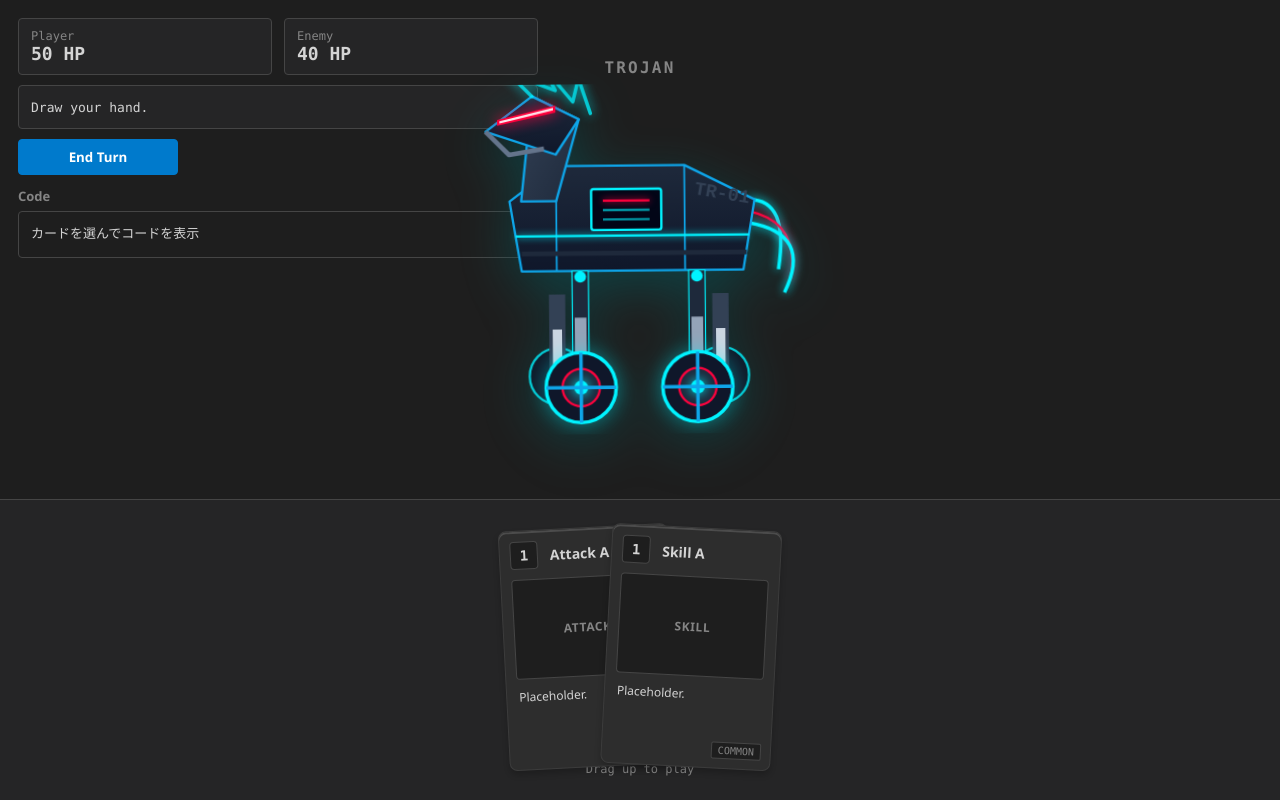
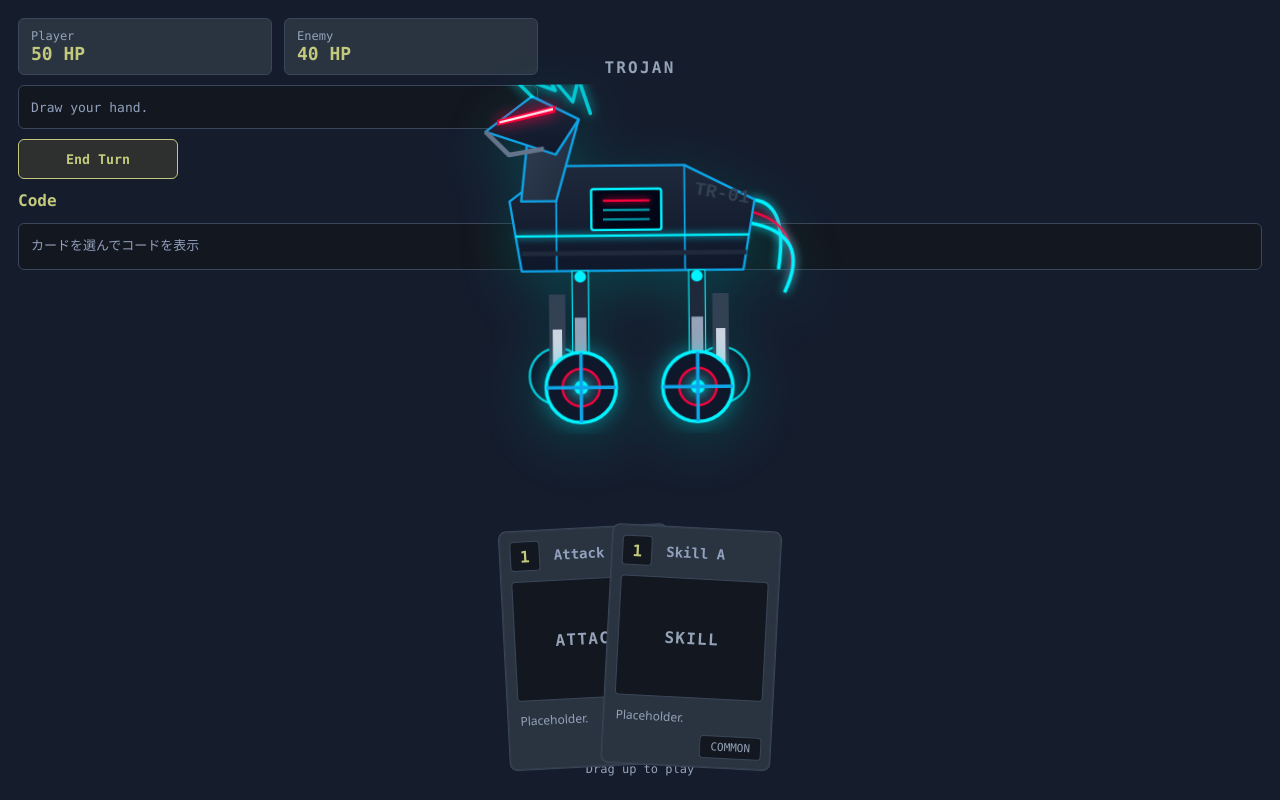
Before and after one commit to oy-hotwater/code-card, a React (Vite) app: page / in a window 1280 px wide. Built offline with nearby package versions, Linux system fonts and the light colour scheme.

Commit message:
update ui css

```diff
--- a/src/styles.css
+++ b/src/styles.css
@@ -2,79 +2,38 @@
   color-scheme: dark;
 
   /* =========================================
-     テーマ選択（使いたいテーマのコメントを外してください）
+     テーマ: Python IDE
+     落ち着いたネイビーブルーを基調とし、
+     アクセントにイエローを使用します。
      ========================================= */
+  --py-bg-base: #151d2d; /* アプリ全体の背景 */
+  --py-bg-panel: #2a3441; /* パネルやカードの背景 */
+  --py-bg-code: #13171f; /* コード表示やコストの背景（より暗く） */
+  --py-border: #3a4659; /* 境界線 */
+  --py-accent: #c2c97d; /* アクセントのイエロー */
+  --py-text-main: #91a0bd; /* メインテキスト */
+  --py-text-muted: #94a3b8; /* サブテキスト */
 
-  /* ▼▼▼ 案A: VS Code (Dark+) 風 ▼▼▼ */
-  --bg-app: #1e1e1e;
-  --bg-panel: #252526;
-  --bg-card: #2d2d2d;
-  --bg-code: #1e1e1e;
-  --border-color: #454545;
-  --border-card: #3c3c3c;
-  --text-main: #d4d4d4;
-  --text-muted: #858585;
-  --accent-color: #007acc;
-  --color-common: rgba(255, 255, 255, 0.15);
-  --color-uncommon: rgba(78, 201, 176, 0.6); /* VSCodeの型色 */
-  --color-rare: rgba(197, 134, 192, 0.6); /* VSCodeの制御構文色 */
+  /* IDE風フォント設定 */
   --font-ui: "Segoe UI", "Noto Sans JP", sans-serif;
   --font-code: "Consolas", "Courier New", monospace;
-  /* ▲▲▲ 案A ここまで ▲▲▲ */
-
-  /* ▼▼▼ 案B: One Dark (Atom/GitHub) 風 ▼▼▼ */
-  /*
-  --bg-app: #282c34;
-  --bg-panel: #21252b;
-  --bg-card: #353b45;
-  --bg-code: #282c34;
-  --border-color: #181a1f;
-  --border-card: #181a1f;
-  --text-main: #abb2bf;
-  --text-muted: #5c6370;
-  --accent-color: #61afef;
-  --color-common: rgba(171, 178, 191, 0.2);
-  --color-uncommon: rgba(152, 195, 121, 0.6);
-  --color-rare: rgba(198, 120, 221, 0.6);
-  --font-ui: -apple-system, BlinkMacSystemFont, "Segoe UI", sans-serif;
-  --font-code: "Fira Code", "Source Code Pro", monospace;
-  */
-
-  /* ▼▼▼ 案C: Monokai (Sublime Text) 風 ▼▼▼ */
-  /*
-  --bg-app: #272822;
-  --bg-panel: #1e1f1c;
-  --bg-card: #3e3d32;
-  --bg-code: #272822;
-  --border-color: #49483e;
-  --border-card: #49483e;
-  --text-main: #f8f8f2;
-  --text-muted: #75715e;
-  --accent-color: #fd971f;
-  --color-common: rgba(248, 248, 242, 0.15);
-  --color-uncommon: rgba(166, 226, 46, 0.6);
-  --color-rare: rgba(102, 217, 239, 0.6);
-  --font-ui: "Ubuntu", "Segoe UI", sans-serif;
-  --font-code: "Monaco", "Consolas", monospace;
-  */
 }
 
 * {
   box-sizing: border-box;
 }
-
 html,
 body,
 #root {
   height: 100%;
   margin: 0;
-  background-color: var(--bg-app);
-  color: var(--text-main);
-  font-family: var(--font-ui);
 }
 
 .appRoot {
   height: 100%;
+  background: var(--py-bg-base);
+  color: var(--py-text-main);
+  font-family: var(--font-ui);
 }
 
 .stage {
@@ -100,54 +59,53 @@ body,
   gap: 12px;
 }
 
-/* IDE風に角丸を小さく(4px)し、ボーダーを強調 */
 .hpBox {
-  background: var(--bg-panel);
-  border: 1px solid var(--border-color);
-  border-radius: 4px;
+  background: var(--py-bg-panel);
+  border: 1px solid var(--py-border);
+  border-radius: 6px; /* IDE風に角を小さく */
   padding: 10px 12px;
 }
 
 .hpLabel {
-  color: var(--text-muted);
+  color: var(--py-text-muted);
   font-size: 12px;
   font-family: var(--font-code);
 }
-
 .hpValue {
   font-size: 18px;
   font-weight: 700;
+  color: var(--py-accent); /* イエローのアクセント */
   font-family: var(--font-code);
 }
 
 .log {
-  background: var(--bg-panel);
-  border: 1px solid var(--border-color);
-  border-radius: 4px;
+  background: var(--py-bg-code);
+  border: 1px solid var(--py-border);
+  border-radius: 6px;
   padding: 10px 12px;
   min-height: 44px;
   display: flex;
   align-items: center;
+  font-size: 13px;
   font-family: var(--font-code);
-  font-size: 13px;
-  color: var(--text-main);
+  color: var(--py-text-main);
 }
 
 .endTurnBtn {
   width: 160px;
-  height: 36px;
-  border-radius: 4px;
-  border: 1px solid var(--accent-color);
-  background: var(--accent-color);
-  color: #fff;
+  height: 40px;
+  border-radius: 6px;
+  border: 1px solid var(--py-accent);
+  background: rgba(255, 212, 59, 0.1);
+  color: var(--py-accent);
   cursor: pointer;
-  font-family: var(--font-ui);
-  font-weight: 600;
-  transition: opacity 0.2s;
+  font-family: var(--font-code);
+  font-weight: bold;
+  transition: 0.2s ease;
 }
-
 .endTurnBtn:hover {
-  opacity: 0.8;
+  background: var(--py-accent);
+  color: var(--py-bg-code);
 }
 
 .arena {
@@ -158,53 +116,21 @@ body,
   pointer-events: none;
 }
 
-.enemyWrap {
+.enemyDummy {
+  width: 180px;
+  height: 180px;
+  border-radius: 24px;
+  border: 1px dashed rgba(255, 255, 255, 0.25);
   display: grid;
   place-items: center;
-  gap: 10px;
-}
-
-.enemyName {
-  letter-spacing: 0.14em;
-  color: var(--text-muted);
-  font-weight: 700;
-  font-family: var(--font-code);
-}
-
-.enemySprite {
-  color: rgba(220, 220, 220, 0.9);
-  filter: drop-shadow(0 10px 18px rgba(0, 0, 0, 0.35));
-}
-
-.codePanel {
-  margin-top: 12px;
-  max-width: 520px;
-}
-
-.codeTitle {
-  font-weight: 600;
-  margin-bottom: 6px;
-  font-size: 13px;
-  color: var(--text-muted);
-}
-
-.codeBox {
-  padding: 12px;
-  border-radius: 4px;
-  background: var(--bg-code);
-  border: 1px solid var(--border-color);
-  overflow: auto;
-  font-family: var(--font-code);
-  font-size: 13px;
-  line-height: 1.5;
-  margin: 0;
+  opacity: 0.7;
+  font-weight: 800;
+  letter-spacing: 0.08em;
 }
 
 .handWrap {
   position: relative;
   padding: 8px 14px 24px;
-  background: var(--bg-panel); /* 手札エリアに少し背景色をつける */
-  border-top: 1px solid var(--border-color);
 }
 
 .hand {
@@ -217,7 +143,7 @@ body,
 
 .playHint {
   text-align: center;
-  color: var(--text-muted);
+  color: var(--py-text-muted);
   font-size: 12px;
   margin-top: -6px;
   font-family: var(--font-code);
@@ -232,18 +158,17 @@ body,
 }
 
 .card.dragging {
-  filter: drop-shadow(0 18px 22px rgba(0, 0, 0, 0.6));
+  filter: drop-shadow(0 18px 22px rgba(0, 0, 0, 0.45));
 }
 
 .cardInner {
   width: 100%;
   height: 100%;
-  border-radius: 8px; /* カードはエディタっぽさを出しつつ少しだけ丸く */
-  border: 1px solid var(--border-card);
-  background: var(--bg-card);
+  border-radius: 8px; /* 少しだけ丸く */
+  border: 1px solid var(--py-border);
+  background: var(--py-bg-panel);
   overflow: hidden;
   cursor: grab;
-  box-shadow: 0 4px 6px rgba(0, 0, 0, 0.2);
 }
 
 .cardInner:active {
@@ -251,72 +176,67 @@ body,
 }
 
 .rarityCommon .cardInner {
-  box-shadow:
-    inset 0 2px 0 0 var(--color-common),
-    0 4px 6px rgba(0, 0, 0, 0.2);
+  box-shadow: inset 0 0 0 1px rgba(255, 255, 255, 0.04);
 }
 .rarityUncommon .cardInner {
-  box-shadow:
-    inset 0 2px 0 0 var(--color-uncommon),
-    0 4px 6px rgba(0, 0, 0, 0.2);
+  box-shadow: inset 0 0 0 1px rgba(120, 255, 200, 0.16);
 }
 .rarityRare .cardInner {
-  box-shadow:
-    inset 0 2px 0 0 var(--color-rare),
-    0 4px 6px rgba(0, 0, 0, 0.2);
+  box-shadow: inset 0 0 0 1px rgba(120, 180, 255, 0.18);
 }
 
 .cardTop {
   display: grid;
-  grid-template-columns: 30px 1fr;
+  grid-template-columns: 34px 1fr;
   gap: 10px;
   padding: 10px 10px 0;
   align-items: center;
 }
 
 .cost {
-  width: 28px;
-  height: 28px;
-  border-radius: 4px; /* コストも四角く */
+  width: 30px;
+  height: 30px;
+  border-radius: 4px;
   display: grid;
   place-items: center;
-  background: var(--bg-app);
-  border: 1px solid var(--border-color);
-  font-weight: bold;
+  background: var(--py-bg-code);
+  border: 1px solid var(--py-border);
+  font-weight: 800;
+  color: var(--py-accent);
   font-family: var(--font-code);
-  font-size: 14px;
 }
 
 .name {
-  font-weight: 600;
+  font-weight: 800;
   font-size: 14px;
   white-space: nowrap;
   overflow: hidden;
   text-overflow: ellipsis;
+  font-family: var(--font-code);
 }
 
 .art {
   margin: 10px;
-  height: 100px;
+  height: 120px;
   border-radius: 4px;
-  background: var(--bg-app);
-  border: 1px solid var(--border-color);
+  background: var(--py-bg-code);
+  border: 1px solid var(--py-border);
   display: grid;
   place-items: center;
 }
 
 .artDummy {
-  color: var(--text-muted);
-  font-weight: bold;
-  letter-spacing: 0.05em;
-  font-size: 12px;
+  color: var(--py-text-muted);
+  font-weight: 800;
+  letter-spacing: 0.08em;
+  font-family: var(--font-code);
 }
 
 .text {
   padding: 0 12px;
-  color: var(--text-main);
+  color: var(--py-text-muted);
   font-size: 12px;
-  line-height: 1.4;
+  line-height: 1.25rem;
   min-height: 44px;
 }
 
@@ -330,17 +250,54 @@ body,
 }
 
 .pill {
-  font-size: 10px;
-  padding: 2px 6px;
-  border-radius: 2px;
-  background: var(--bg-app);
-  border: 1px solid var(--border-color);
+  font-size: 11px;
+  padding: 4px 10px;
+  border-radius: 4px;
+  background: var(--py-bg-code);
+  border: 1px solid var(--py-border);
   text-transform: uppercase;
-  color: var(--text-muted);
+  color: var(--py-text-muted);
   font-family: var(--font-code);
 }
 
 .card.selected {
-  outline: 2px solid var(--accent-color);
-  outline-offset: 2px;
+  outline: 2px solid var(--py-accent); /* 選択時は黄色でハイライト */
 }
+
+.codePanel {
+  margin-top: 12px;
+}
+.codeTitle {
+  font-weight: 600;
+  margin-bottom: 6px;
+  color: var(--py-accent);
+  font-family: var(--font-code);
+}
+.codeBox {
+  padding: 12px;
+  border-radius: 6px;
+  background: var(--py-bg-code);
+  border: 1px solid var(--py-border);
+  overflow: auto;
+  font-family: var(--font-code);
+  font-size: 13px;
+  line-height: 1.5;
+}
+
+.enemyWrap {
+  display: grid;
+  place-items: center;
+  gap: 10px;
+}
+
+.enemyName {
+  letter-spacing: 0.14em;
+  color: var(--py-text-muted);
+  font-weight: 700;
+  font-family: var(--font-code);
+}
+
+.enemySprite {
+  color: rgba(220, 220, 220, 0.9);
+  filter: drop-shadow(0 10px 18px rgba(0, 0, 0, 0.35));
+}
```
